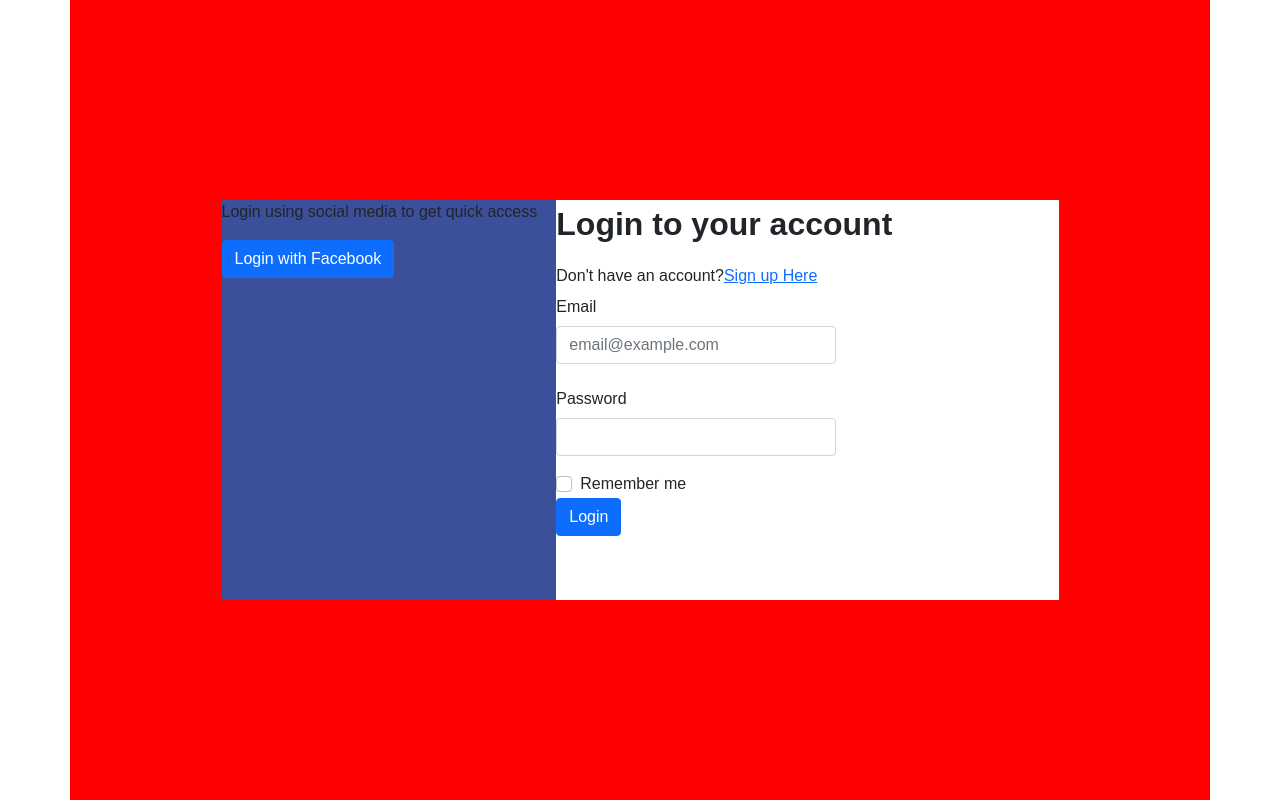
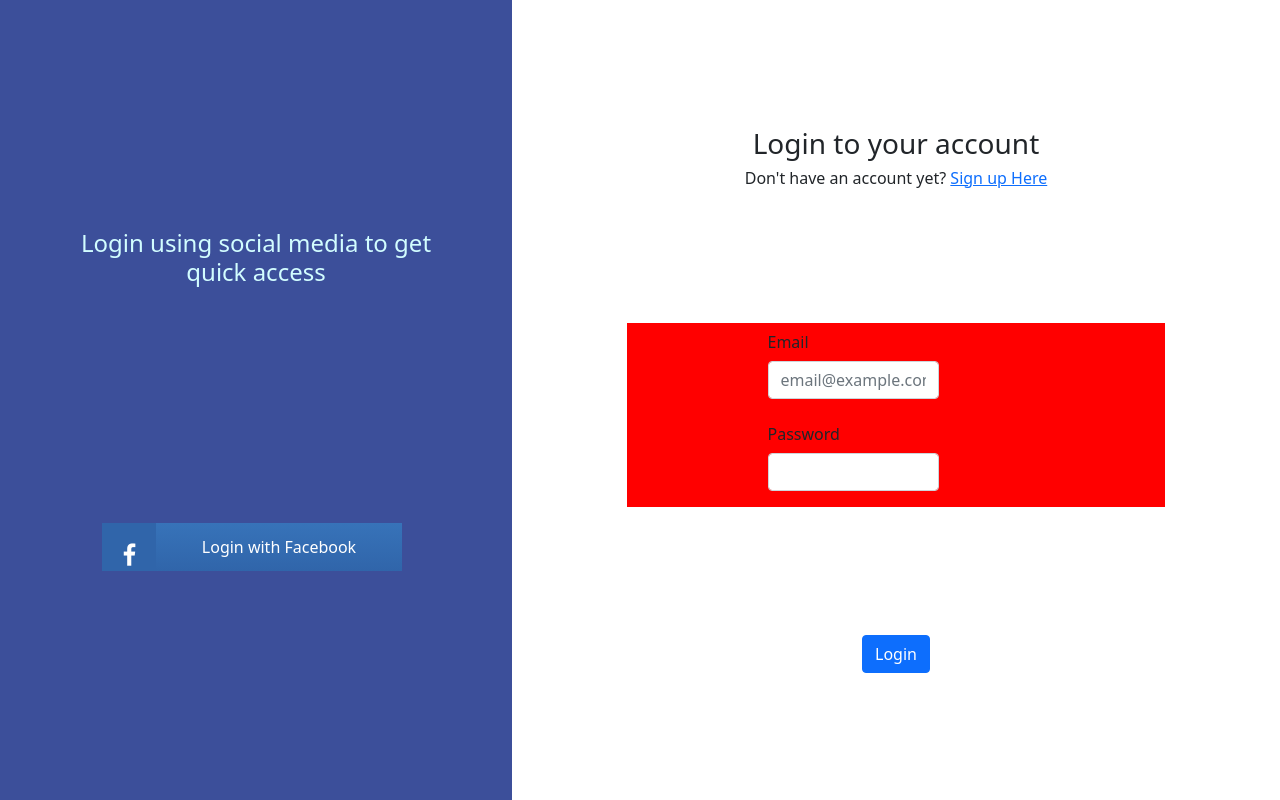
Before and after one commit to inginerie-software-22-23/proiect-inginerie-software-mandat, an Angular app in the folder Frontend/MANDAT-FE/: page / in a window 1280 px wide. Built offline with nearby package versions, Linux system fonts and the light colour scheme.

Commit message:
feat(fe): start login page

```diff
--- a/Frontend/MANDAT-FE/src/app/pages/login/login/login.component.css
+++ b/Frontend/MANDAT-FE/src/app/pages/login/login/login.component.css
@@ -1,4 +1,110 @@
-*{
+/* app-login-component
+.box {
+  background-color: red;
+  height: 70vh;
+  width: 60vw;
+  position: absolute;
+  top: 50%;
+  left: 50%;
+  transform: translate(-50%, -50%);
+  border-radius: 10px;
+  box-shadow: 1px 1px 10px gray, -1px -1px 10px gray;
+} */
+
+.box{
+    height: 100vh;
+    width: 100vw;
+    overflow: hidden;
+    display: flex;
+
+}
+
+.external-login {
+  background-color: #3c4f9a;
+  height: 100%;
+  width: 40%;
+  /* position: absolute;
+  top: 0; */
+  display: flex;
+  flex-direction: column;
+  justify-content: space-evenly;
+  align-items: center;
+}
+
+.external-login-header {
+  color: #d2fdff;
+  font-weight: 400;
+  font-size: 1.5em;
+  width: 80%;
+  text-align: center;
+}
+
+.external-login-button {
+  height: 3em;
+  width: 60%;
+  display: flex;
+  text-decoration: none;
+
+  transform: all 2s ease-in-out;
+  overflow: hidden;
+}
+
+.external-login-button:hover {
+  filter: brightness(110%);
+  box-shadow: 1px 1px 5px black, -1px -1px 5px black;
+  transform: scale(1.1);
+  border-radius: 10px;
+}
+
+.external-login-button button {
+  background: linear-gradient(#3773b9, #3065aa);
+  color: white;
+  border: 0;
+  height: 100%;
+  width: 80%;
+}
+
+.fa {
+  padding: 20px;
+  text-decoration: none;
+}
+
+.external-login-button .fa-facebook {
+  font-size: 1.5em;
+  color: white;
+  background-color: #3065aa;
+}
+
+.login-form{
+    /* background-color: red; */
+    width: 60%;
+    display: flex;
+    flex-direction: column;
+    align-items: center;
+    justify-content: space-evenly;
+    text-align: center;
+
+}
+
+.login-form div{
+    /* width: 100%; */
+}
+
+.login-form-header{
+    text-align: center;
+}
+
+.login-form-inputs{
+    /* width: 3px; */
+    width: 70%;
+    background-color: red;
+    text-align: start;
+    display: flex;
+    flex-direction: column;
+    align-items: center;
+}
+
+/* *{
     font-family: "Tomorrow", sans-serif;
 }
 
@@ -22,4 +128,4 @@
 .login-form{
     width: auto;
 
-}
+}  */
--- a/Frontend/MANDAT-FE/src/app/pages/login/login/login.component.html
+++ b/Frontend/MANDAT-FE/src/app/pages/login/login/login.component.html
@@ -1,4 +1,48 @@
-<div
+<div class="box">
+  <div class="external-login">
+    <h3 class="external-login-header">
+      Login using social media to get quick access
+    </h3>
+    <a href="www.facebook.com" class="external-login-button">
+      <a class="fa fa-facebook"></a>
+      <button>Login with Facebook</button>
+    </a>
+  </div>
+  <div class="login-form">
+    <div class="login-form-header">
+      <h3>Login to your account</h3>
+      <h6>
+        Don't have an account yet?
+        <a href="https://www.facebook.com">Sign up Here</a>
+      </h6>
+    </div>
+
+    <div class="login-form-inputs">
+      <div class="mb-3">
+        <label for="staticEmail" class="col-sm-2 col-form-label">Email</label>
+        <div class="col-sm-8">
+          <input
+            type="text"
+            class="form-control"
+            id="staticEmail"
+            placeholder="email@example.com"
+          />
+        </div>
+      </div>
+      <div class="mb-3">
+        <label for="inputPassword" class="col-sm-2 col-form-label"
+          >Password</label
+        >
+        <div class="col-sm-8">
+          <input type="password" class="form-control" id="inputPassword" />
+        </div>
+      </div>
+    </div>
+    <button type="button" class="btn btn-primary">Login</button>
+  </div>
+</div>
+<!--
+ <div
   class="container d-flex justify-content-center align-items-center"
   style="height: 100vh; width: 100vw   ;"
 >
@@ -49,4 +93,4 @@
       <button type="button" class="btn btn-primary">Login</button>
     </div>
   </div>
-</div>
+</div>  -->
--- a/Frontend/MANDAT-FE/src/index.html
+++ b/Frontend/MANDAT-FE/src/index.html
@@ -8,6 +8,7 @@
   <link rel="icon" type="image/x-icon" href="favicon.ico">
   <link href="https://cdn.jsdelivr.net/npm/bootstrap@5.1.3/dist/css/bootstrap.min.css" rel="stylesheet" integrity="sha384-1BmE4kWBq78iYhFldvKuhfTAU6auU8tT94WrHftjDbrCEXSU1oBoqyl2QvZ6jIW3" crossorigin="anonymous">
   <script src="https://cdn.jsdelivr.net/npm/bootstrap@5.1.3/dist/js/bootstrap.bundle.min.js" integrity="sha384-ka7Sk0Gln4gmtz2MlQnikT1wXgYsOg+OMhuP+IlRH9sENBO0LRn5q+8nbTov4+1p" crossorigin="anonymous"></script>
+  <link rel="stylesheet" href="https://cdnjs.cloudflare.com/ajax/libs/font-awesome/4.7.0/css/font-awesome.min.css">
 </head>
 <body>
   <app-root></app-root>
```
